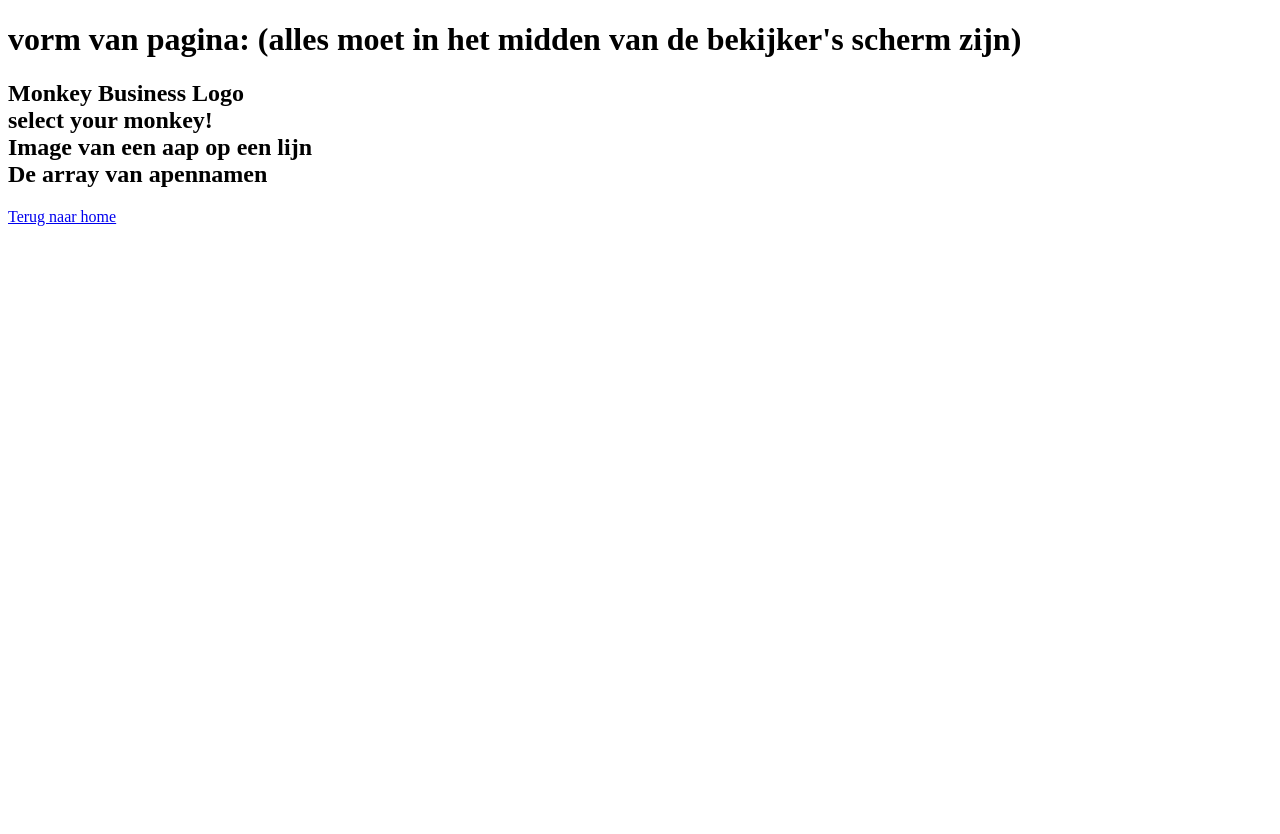
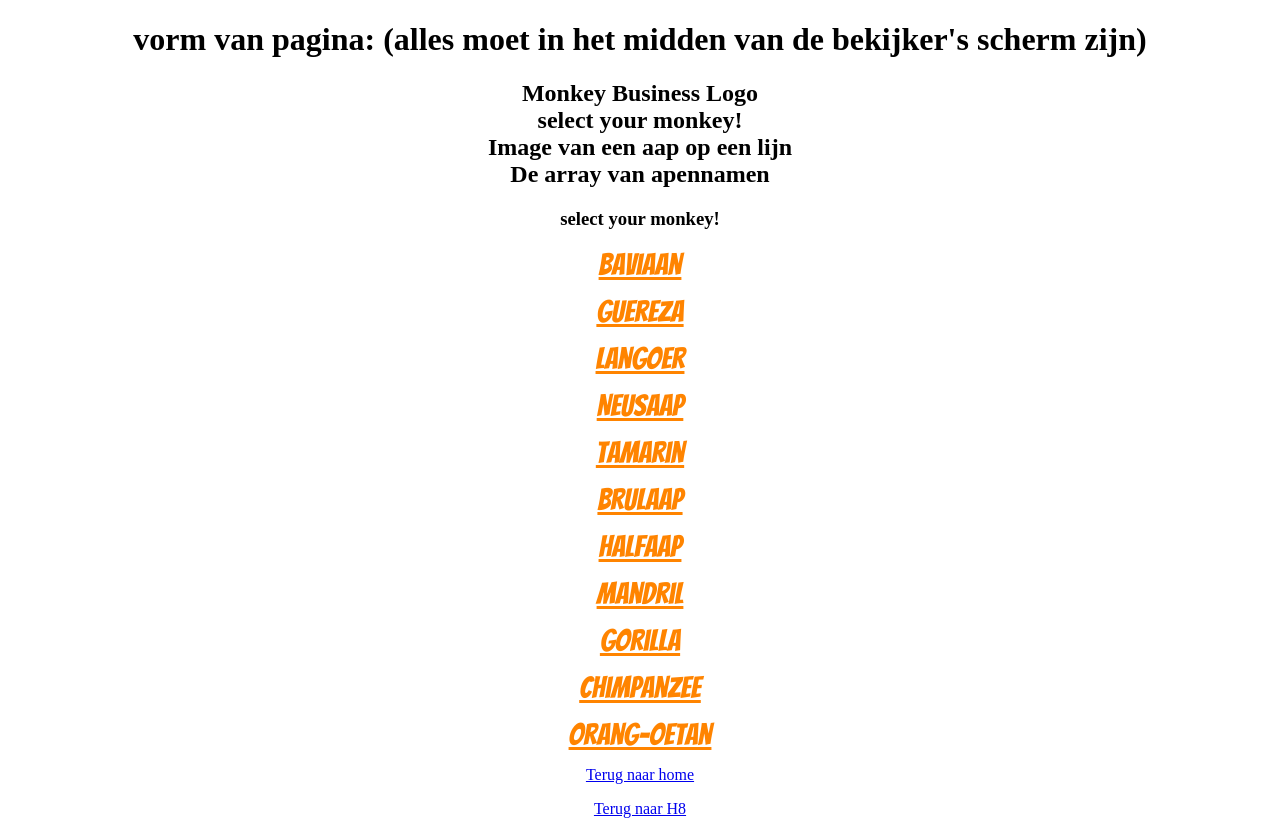
Before and after one commit to ZoruaStar64/PHP, a PHP site: page /PHP/H08/opdracht2H8.php in a window 1280 px wide. Before the commit the page ends 226 px from the top, so only its background shows below. Run offline with PHP 8.4, Linux system fonts and the light colour scheme.

Commit message:
bijna klaar met opdracht 2 van H8

```diff
--- a/CSS/monkeyBusiness.css
+++ b/CSS/monkeyBusiness.css
@@ -0,0 +1,9 @@
+* {
+    text-align: center;
+}
+
+a.apenNamen {
+    color: #ff8400;
+    font-family: 'Bangers', cursive;
+    font-size: 30px;
+}
--- a/PHP/H08/opdracht1H8.php
+++ b/PHP/H08/opdracht1H8.php
@@ -42,5 +42,6 @@ $Radio->getLiedjes();
 
 ?>
 <p><a class='home' href='../../index.php'>Terug naar home</a></p>
+<p><a class='home' href='../../PHP/H08/h08.php'>Terug naar H8</a></p>
 </body>
 </html>
--- a/PHP/H08/opdracht2H8.php
+++ b/PHP/H08/opdracht2H8.php
@@ -1,6 +1,8 @@
 <!doctype html>
 <html lang="en">
 <head>
+    <link rel="preconnect" href="https://fonts.gstatic.com">
+    <link href="https://fonts.googleapis.com/css2?family=Bangers&display=swap" rel="stylesheet">
     <link rel="stylesheet" href="../../CSS/monkeyBusiness.css">
     <title>Monkey Business</title>
 </head>
@@ -9,9 +11,28 @@
 <h2>Monkey Business Logo<br>select your monkey!<br>Image van een aap op een lijn<br>De array van apennamen</h2>
 
 <?php
+echo "<p><a href='../../IMG/monkey-business.png'></a></p>";
+echo "<h3>select your monkey!</h3>";
+echo "<p><a href='../../IMG/monkey_swings.png'></a></p>";
 
+class apenNamen {
+
+   public function links() {
+       $namen = ["Baviaan", "Guereza", "Langoer", "Neusaap", "Tamarin", "Brulaap", "Halfaap", "Mandril", "Gorilla", "Chimpanzee", "Orang-Oetan"];
+
+       foreach ($namen as $aapnaam) {
+          echo "<p><a class='apenNamen' href='https://www.google.nl/search?q=" . $aapnaam ."&tbm=isch'>" . $aapnaam . "</a></p>";
+       }
+
+   }
+
+}
+
+$namenVanApen = new apenNamen();
+$namenVanApen->links();
 
 ?>
 <p><a class='home' href='../../index.php'>Terug naar home</a></p>
+<p><a class='home' href='../../PHP/H08/h08.php'>Terug naar H8</a></p>
 </body>
 </html>
```
Also changed, not shown: IMG/monkey-business.png (added), IMG/monkey_swings.png (added).
